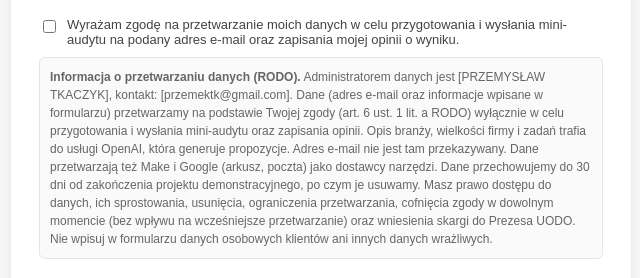
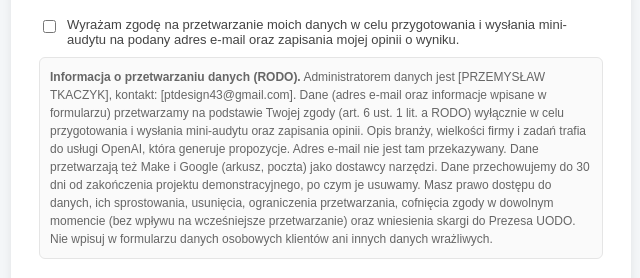
Before and after one commit to ptdesign43/mini-audyt-demo, a plain HTML site: page index.html in a window 1280 px wide. Shown: the part 733-1011 px from the top of the page, 319-959 px from the left. Drawn offline with Linux system fonts and the light colour scheme.

Commit message:
Add files via upload

```diff
--- a/index.html
+++ b/index.html
@@ -75,7 +75,7 @@
         </label>
         <div class="rodo">
           <b>Informacja o przetwarzaniu danych (RODO).</b>
-          Administratorem danych jest [PRZEMYSŁAW TKACZYK], kontakt: [przemektk@gmail.com].
+          Administratorem danych jest [PRZEMYSŁAW TKACZYK], kontakt: [ptdesign43@gmail.com].
           Dane (adres e-mail oraz informacje wpisane w formularzu) przetwarzamy na podstawie Twojej zgody (art. 6 ust. 1 lit. a RODO) wyłącznie w celu przygotowania i wysłania mini-audytu oraz zapisania opinii.
           Opis branży, wielkości firmy i zadań trafia do usługi OpenAI, która generuje propozycje. Adres e-mail nie jest tam przekazywany. Dane przetwarzają też Make i Google (arkusz, poczta) jako dostawcy narzędzi.
           Dane przechowujemy do 30 dni od zakończenia projektu demonstracyjnego, po czym je usuwamy.
```
